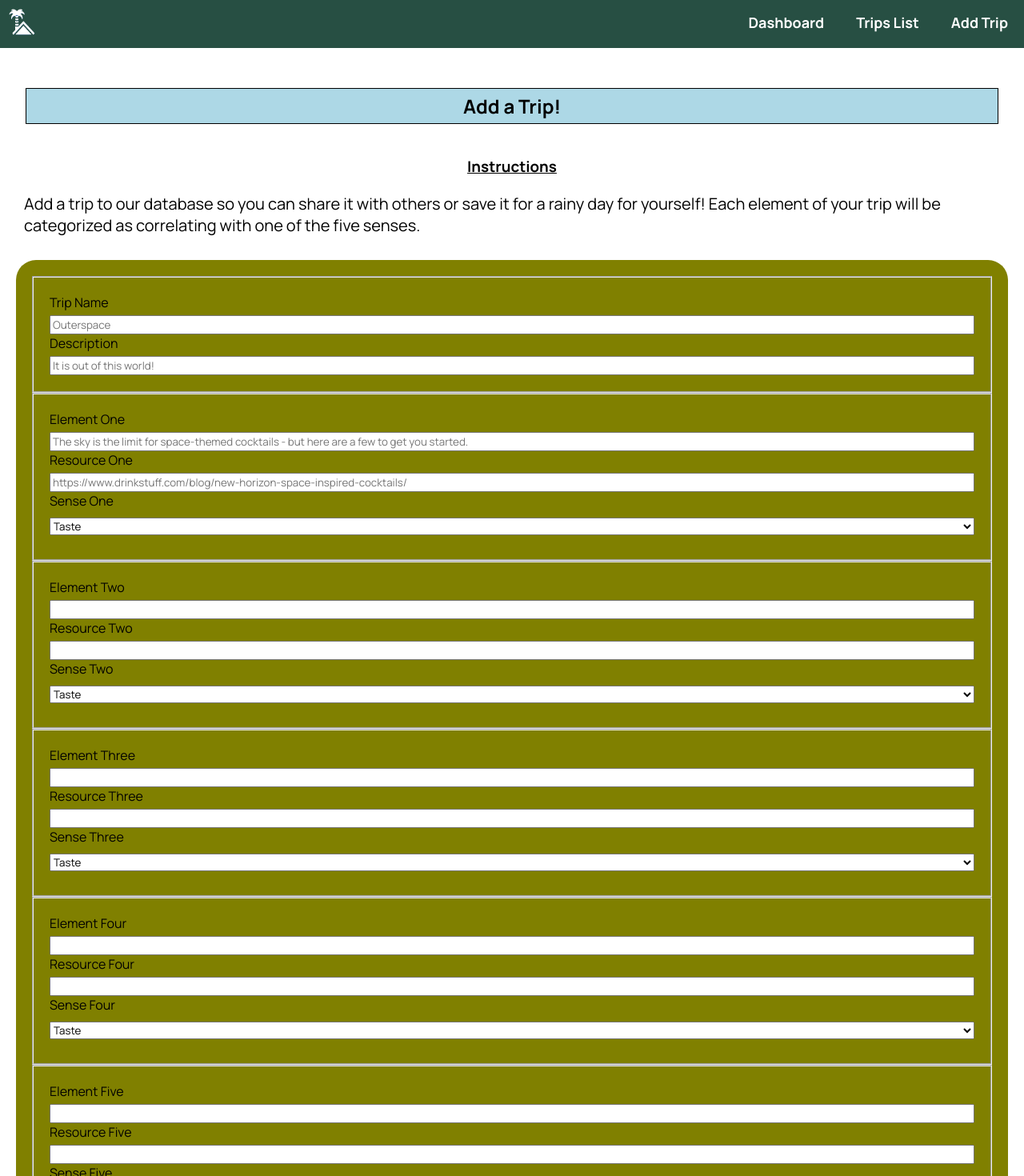
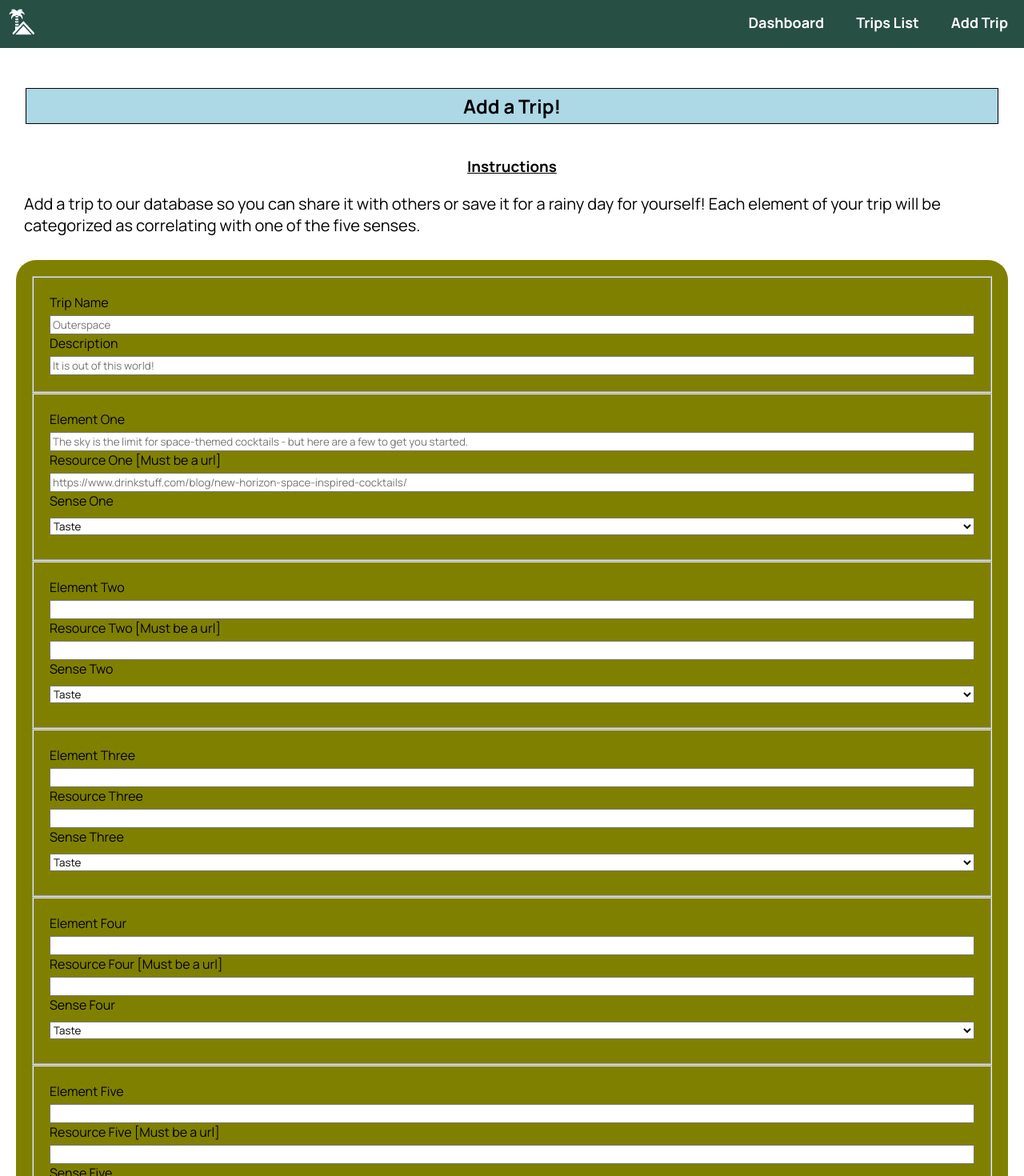
Before and after one commit to melleehall/home-holiday, a React (Create React App) app: page /add-trip in a window 1280 px wide. Shown: the top 1470 px of the page at 80% size. Built offline with nearby package versions, Linux system fonts and the light colour scheme; no server answers.

Commit message:
Noted that each resource of the form must be a url

```diff
--- a/src/AddTripForm/AddTripForm.js
+++ b/src/AddTripForm/AddTripForm.js
@@ -234,7 +234,7 @@ export default class AddTripForm extends Component {
                         onChange={e => this.updateElementOne(e.target.value)}
                         aria-required="true" />
                     <label htmlFor='resource-one'>
-                        Resource One
+                        Resource One [Must be a url]
                     </label>
                     <input
                         type='text'
@@ -265,7 +265,7 @@ export default class AddTripForm extends Component {
                         onChange={e => this.updateElementTwo(e.target.value)}
                         aria-required="true" />
                     <label htmlFor='resource-two'>
-                        Resource Two
+                        Resource Two [Must be a url]
                     </label>
                     <input
                         type='text'
@@ -325,7 +325,7 @@ export default class AddTripForm extends Component {
                         onChange={e => this.updateElementFour(e.target.value)}
                         aria-required="true" />
                     <label htmlFor='resource-four'>
-                        Resource Four
+                        Resource Four [Must be a url]
                     </label>
                     <input
                         type='text'
@@ -355,7 +355,7 @@ export default class AddTripForm extends Component {
                         onChange={e => this.updateElementFive(e.target.value)}
                         aria-required="true" />
                     <label htmlFor='resource-five'>
-                        Resource Five
+                        Resource Five [Must be a url]
                     </label>
                     <input
                         type='text'
```
